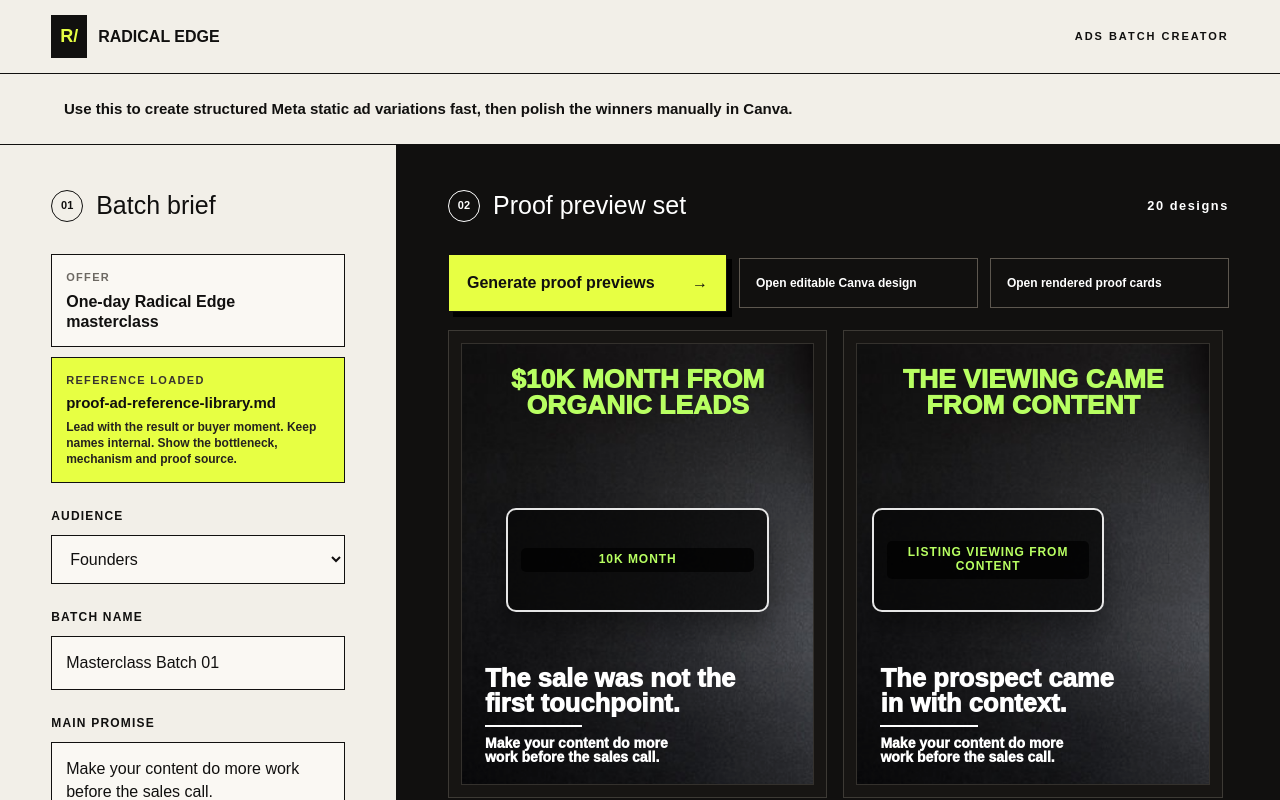
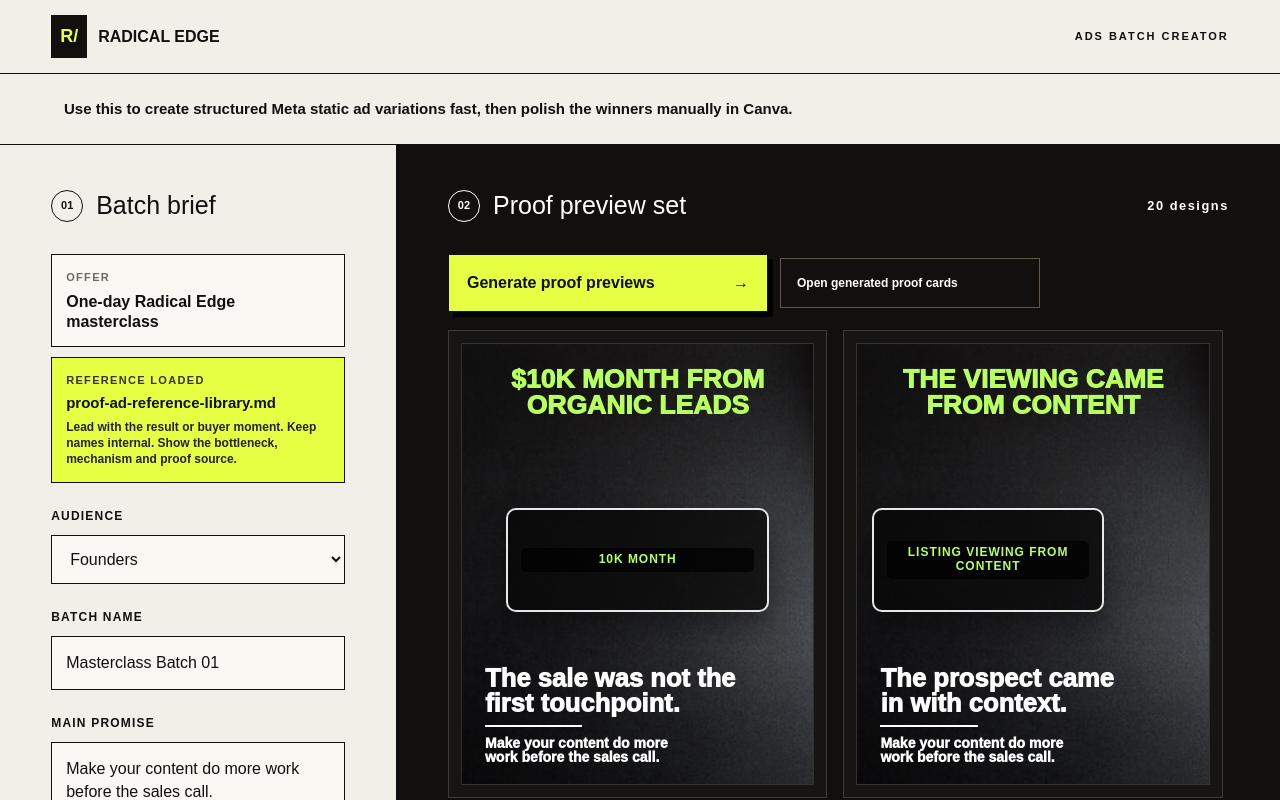
Before and after one commit to zix-b/radical-edge-static-ads-creator, a Next.js app: page / in a window 1280 px wide. Shown: the top 800 px of the page. Built offline with nearby package versions, Linux system fonts and the light colour scheme.

Commit message:
Remove stale Canva design link

```diff
--- a/app/globals.css
+++ b/app/globals.css
@@ -68,7 +68,7 @@ select:focus, textarea:focus, input:focus { box-shadow:0 0 0 3px var(--acid); }
 .proof-row { align-items:flex-start; }
 .proof-row b { display:block; margin-bottom:3px; }
 .proof-row small { display:block; color:var(--muted); font-size:12px; line-height:1.25; font-weight:800; }
-.actions-bar { display:grid; grid-template-columns:minmax(220px,320px) repeat(2,minmax(180px,240px)); gap:12px; align-items:center; margin-bottom:18px; }
+.actions-bar { display:grid; grid-template-columns:minmax(220px,320px) minmax(200px,260px); gap:12px; align-items:center; margin-bottom:18px; }
 .generate { width:100%; padding:16px 18px; border:1px solid var(--ink); background:var(--acid); color:var(--ink); font-weight:900; text-align:left; display:flex; justify-content:space-between; box-shadow:5px 5px 0 #000; text-decoration:none; }
 .generate:active { transform:translate(3px,3px); box-shadow:2px 2px 0 #000; }
 .secondary-action { width:100%; min-height:49px; padding:15px 16px; border:1px solid #5d574f; background:transparent; color:white; font-size:12px; font-weight:900; text-align:left; }
--- a/app/page.tsx
+++ b/app/page.tsx
@@ -89,7 +89,6 @@ const radicalEdgeVoice =
   "Sharp founder/operator copy. Concrete pain. No hype. No generic marketing language.";
 
 const offer = "One-day Radical Edge masterclass";
-const editableCanvaDesignUrl = "https://www.canva.com/d/urqxhQ5Rp4ZgXhC";
 const audiences = ["Founders", "Coaches / consultants", "Financial advisers", "Real estate agents", "Educators / experts", "Service providers"];
 const metadataDoc = proofDatabase.referenceLinks.find((link) => link.label === "Conversion proof metadata");
 
@@ -676,8 +675,7 @@ export default function Home() {
           <div className="section-heading light"><span>02</span><h2>Proof preview set</h2><small>{designs.length} designs</small></div>
           <div className="actions-bar">
             <button className="generate" onClick={generateProofPreviews}>Generate proof previews <span>→</span></button>
-            <a className="secondary-action link-action" href={editableCanvaDesignUrl} target="_blank" rel="noreferrer">Open editable Canva design</a>
-            <a className="secondary-action link-action" href={renderedPreviewUrl} target="_blank" rel="noreferrer">Open rendered proof cards</a>
+            <a className="secondary-action link-action" href={renderedPreviewUrl} target="_blank" rel="noreferrer">Open generated proof cards</a>
           </div>
 
           <div className="design-grid">
--- a/scripts/check_ad_designs.mjs
+++ b/scripts/check_ad_designs.mjs
@@ -80,6 +80,8 @@ const canvaPreviewSource = readFileSync(new URL("../app/canva-preview/page.tsx",
 
 assert.ok(homePageSource.includes("mock-static-ad"), "Homepage preview must render the static ad card.");
 assert.ok(homePageSource.includes("proof-slot"), "Homepage preview must render the proof slot.");
+assert.ok(!homePageSource.includes("canva.com/d/"), "Homepage must not link to a stale hardcoded Canva design.");
+assert.ok(!homePageSource.includes("Open editable Canva design"), "Homepage must not expose the stale editable Canva design button.");
 assert.ok(canvaPreviewSource.includes("mock-static-ad rendered-static-ad"), "Canva preview must reuse the homepage static ad card markup.");
 assert.ok(canvaPreviewSource.includes("proof-slot"), "Canva preview must reuse the homepage proof slot markup.");
 assert.ok(!canvaPreviewSource.includes("rendered-proof"), "Canva preview should not use the old separate proof renderer.");
```
